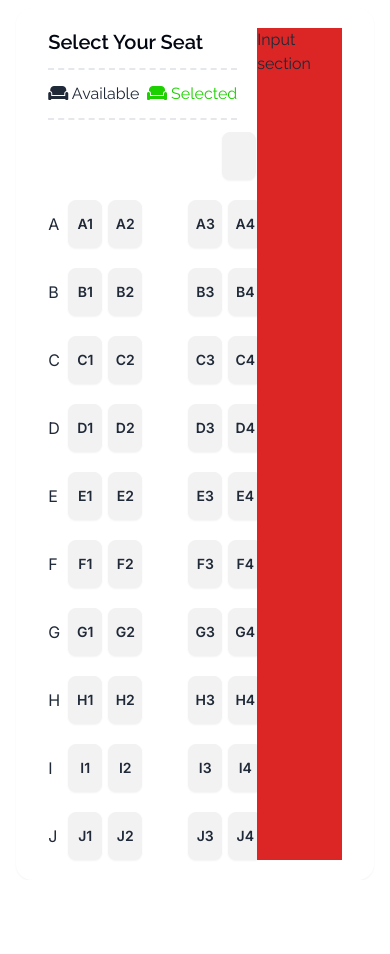
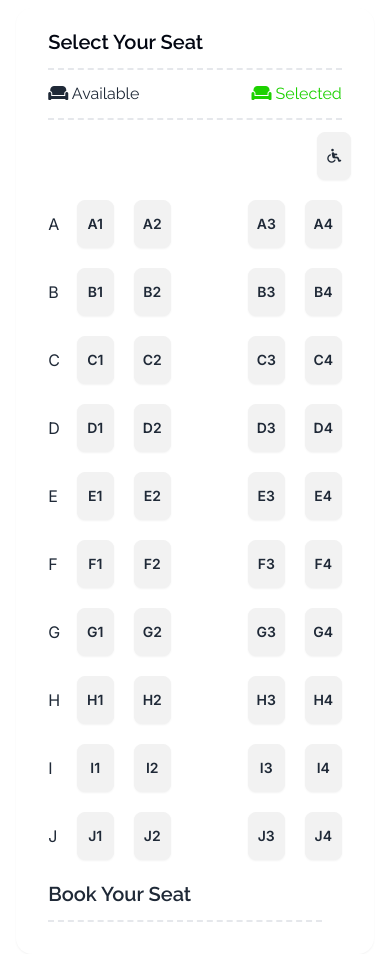
Before and after one commit to fahimbrew/bus-ticketing, a plain HTML site: page index.html in a window 390 px wide. Shown: the part 2360-3314 px from the top of the page. Before the commit the page ends 3240 px from the top, so only its background shows below. Drawn offline with nearby package versions, Linux system fonts and the light colour scheme.

Commit message:
mobile responsiveness done

```diff
--- a/index.html
+++ b/index.html
@@ -284,7 +284,7 @@
         <!-- section 2 ends -->
 
         <!-- seat booking section starts -->
-        <section class="bg-white px-8 py-5 w-11/12 mx-auto rounded-2xl shadow-sm grid grid-cols-3 gap-5">
+        <section class="bg-white px-8 py-5 w-11/12 mx-auto rounded-2xl shadow-sm grid grid-cols-1 lg:grid-cols-3 gap-5">
             <!-- left div starts -->
             <div class="col-span-2">
                 <!-- heading -->
@@ -306,8 +306,8 @@
                     <!-- front seat -->
                     <div class="col-span-12 grid grid-cols-12">
                         <div class="col-span-11"></div>
-                        <div class="col-span-1"><button class="btn btn-md hover:bg-secondary hover:text-white"><img
-                                    src="images/icons8-wheel-50.png" alt=""></button></div>
+                        <div class="col-span-1"><button class="btn w-full hover:bg-secondary hover:text-white"><i
+                                    class="fa-solid fa-wheelchair"></i></button></div>
                     </div>
 
                     <!-- front seat end -->
@@ -466,14 +466,22 @@
                             class="col-span-2 btn btn-md hover:bg-secondary hover:text-white transition-colors duration-200 ease-in-out">J4</button>
 
                     </div>
-                    <!-- row J starts -->
+                    <!-- row J ends -->
 
                 </section>
                 <!-- seat section ends here -->
 
             </div>
             <!-- left div ends -->
-            <div class="bg-red-600">Input section</div>
+            <!-- input section starts here -->
+            <div>
+                <div>
+                    <h2 class="text-xl font-semibold">Book Your Seat</h2>
+                </div>
+                <div class="my-3 border-b-2 border-dashed"></div>
+            </div>
+            <!-- input ends here -->
+
 
 
         </section>
```
